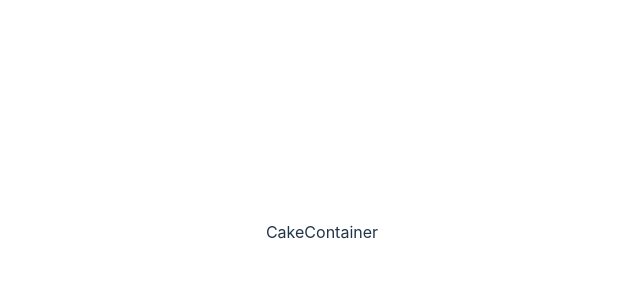
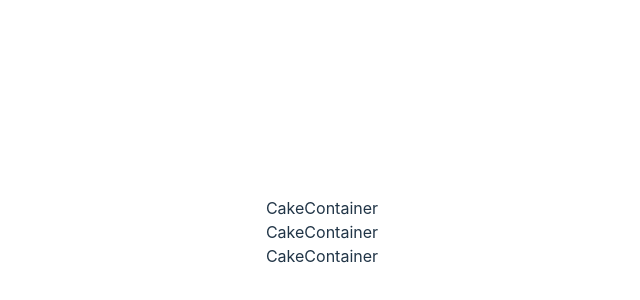
Before and after one commit to pooulad/simple-redux-app, a React (Vite) app in the folder react-redux-example/: page / in a window 1280 px wide. Shown: the part 168-468 px from the top of the page, without its empty margins (318-958 px from the left). Built offline with nearby package versions, Linux system fonts and the light colour scheme.

Commit message:
Update CakeContainer.jsx

```diff
--- a/react-redux-example/src/components/CakeContainer.jsx
+++ b/react-redux-example/src/components/CakeContainer.jsx
@@ -1,9 +1,13 @@
-import React from 'react'
+import React, { memo } from "react";
 
 function CakeContainer() {
   return (
-    <div>CakeContainer</div>
-  )
+    <div>
+      <div>CakeContainer</div>
+      <div>CakeContainer</div>
+      <div>CakeContainer</div>
+    </div>
+  );
 }
 
-export default CakeContainer
+export default memo(CakeContainer);
```
